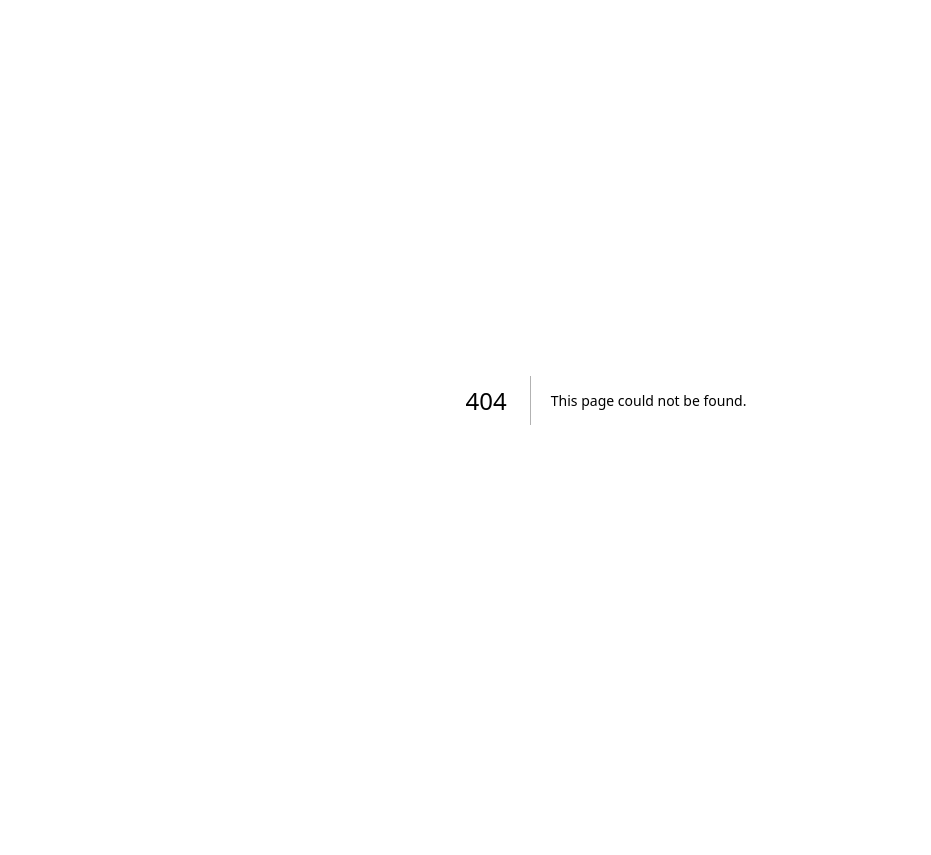
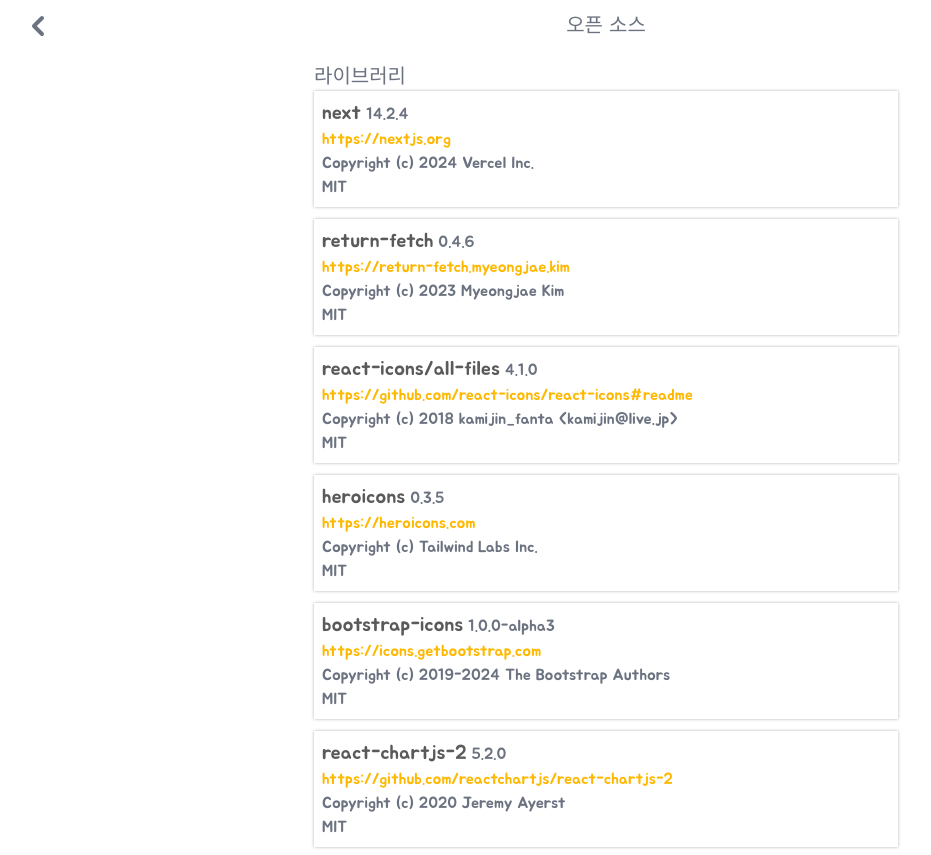
Before and after one commit to mealmory/mealmory_fe, a Next.js app: page /open-source in a window 1280 px wide. Before the commit this address had no page. Shown: the whole page, without its empty margins (34-965 px from the left). Before the commit the page ends 800 px from the top, so only its background shows below. Built offline with nearby package versions, Linux system fonts and the light colour scheme.

Commit message:
라이브러리 리스트 패이지 생성

```diff
--- /dev/null
+++ b/src/app/(sub)/open-source/page.tsx
@@ -0,0 +1,87 @@
+import { FONT_LICENSE, LIBRARYLIST } from "@/constants/service";
+
+export default function OpenSourcePage() {
+  return (
+    <main className=" h-screen overflow-y-scroll scroll-visible p-2 mx-auto max-w-[600px]">
+      <OpenList title="라이브러리">
+        {LIBRARYLIST.map((item) => (
+          <OpenSourceItem key={item.name} {...item} />
+        ))}
+      </OpenList>
+      <OpenList title="폰트" className="mt-4">
+        {FONT_LICENSE.map((font) => (
+          <OpenFontItem key={font.name} {...font} />
+        ))}
+      </OpenList>
+    </main>
+  );
+}
+
+const OpenList = ({
+  children,
+  className,
+  title,
+}: {
+  children: React.ReactNode;
+  className?: string;
+  title: string;
+}) => {
+  return (
+    <div className={"w-full " + (className ?? "")}>
+      <p className="text-xl">{title}</p>
+      <ul className="flex flex-col gap-3">{children}</ul>
+    </div>
+  );
+};
+
+interface OprnSouceItemProps {
+  name: string;
+  version: string;
+  copyright: string;
+  src: string;
+  license: string;
+}
+
+const OpenSourceItem = ({
+  name,
+  version,
+  copyright,
+  src,
+  license,
+}: OprnSouceItemProps) => {
+  return (
+    <li className="shadow-border p-2">
+      <p>
+        <span className="point-value text-xl">{name}</span> {version}
+      </p>
+      <a href={src} className="text-cusorange">
+        {src}
+      </a>
+      <p>Copyright (c) {copyright}</p>
+      <p>{license}</p>
+    </li>
+  );
+};
+
+const OpenFontItem = ({
+  name,
+  copyright,
+  src,
+  license,
+}: Omit<OprnSouceItemProps, "version">) => {
+  return (
+    <li className="shadow-border p-2">
+      <p>
+        <span className="point-value text-xl">{name}</span>
+      </p>
+      <a href={src} className="text-cusorange">
+        {src}
+      </a>
+      <div>
+        <p>Copyright (c) {copyright},</p>
+        <p>with Reserved {name}</p>
+      </div>
+      <p>{license}</p>
+    </li>
+  );
+};
```
